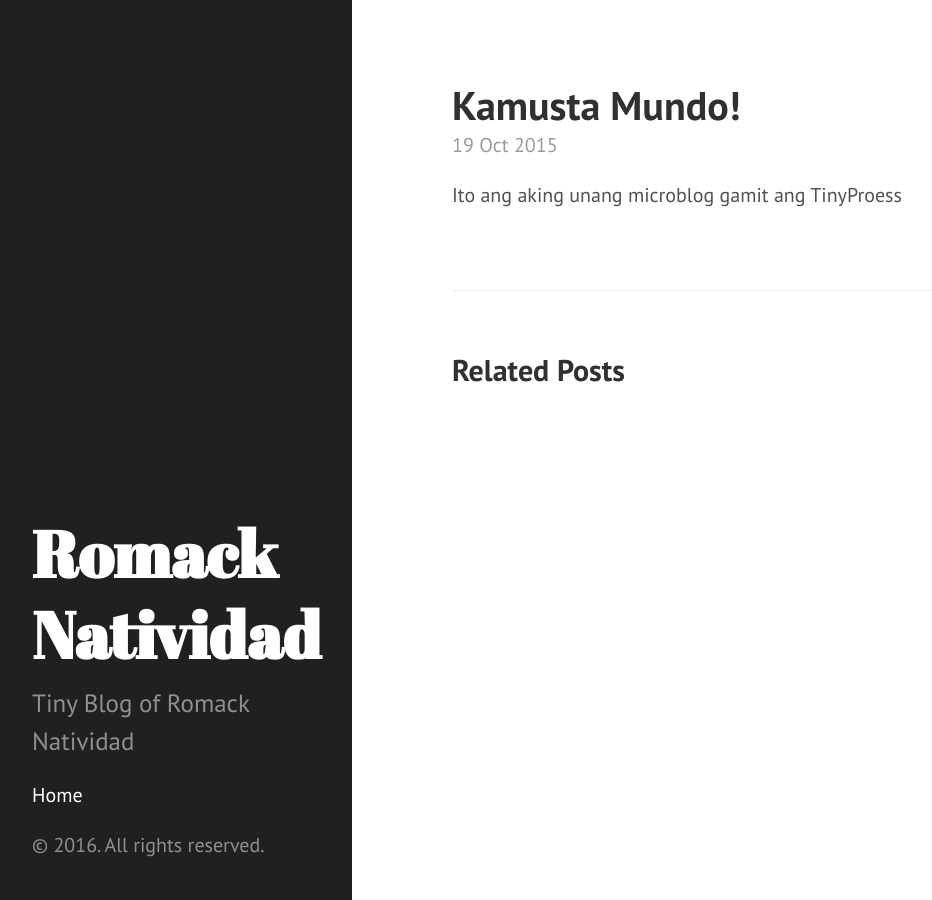
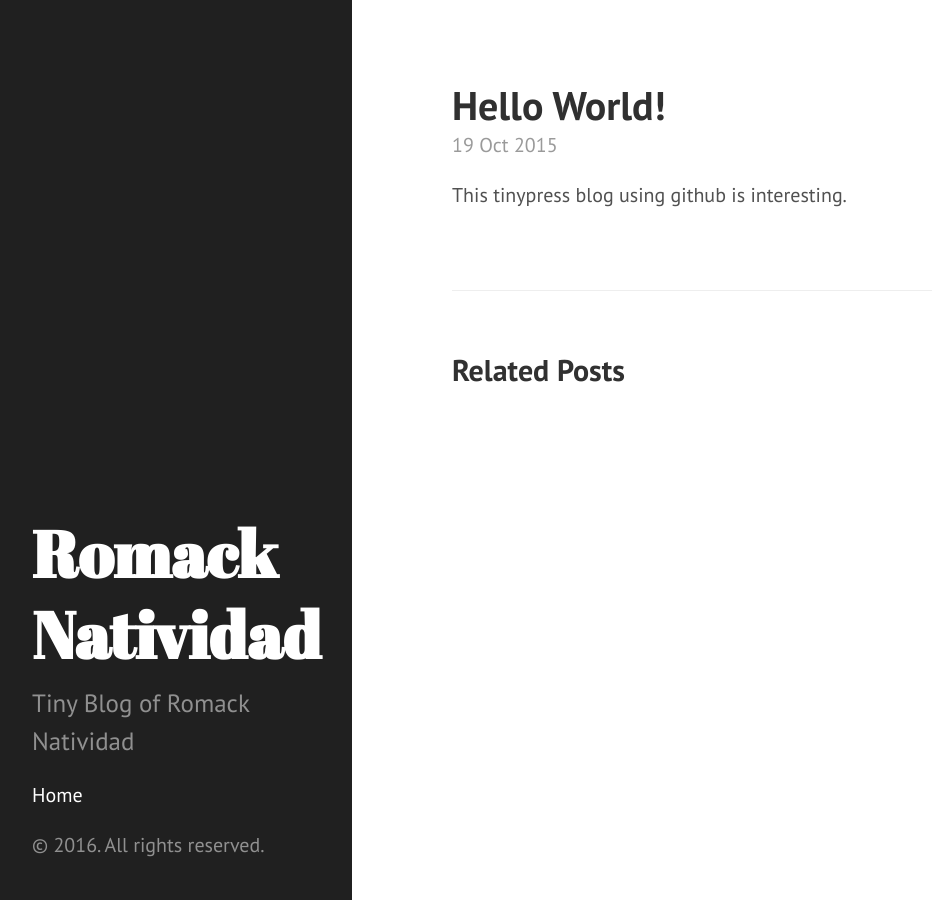
Before and after one commit to itsromack/itsromack.github.io, a Jekyll site: the page built from _posts/2015-10-19-kamusta-mundo.markdown, in a window 1280 px wide. Shown: the whole page, without its empty margins (8-940 px from the left). Built offline with Jekyll 4.4.1, drawn with Linux system fonts in a browser that asks for light colours.

Commit message:
Post update: Kamusta Mundo!

```diff
--- a/_posts/2015-10-19-kamusta-mundo.markdown
+++ b/_posts/2015-10-19-kamusta-mundo.markdown
@@ -1,6 +1,6 @@
 ---
 published: true
-title: Kamusta Mundo!
+title: Hello World!
 layout: post
 ---
-Ito ang aking unang microblog gamit ang TinyProess
+This tinypress blog using github is interesting.
```
